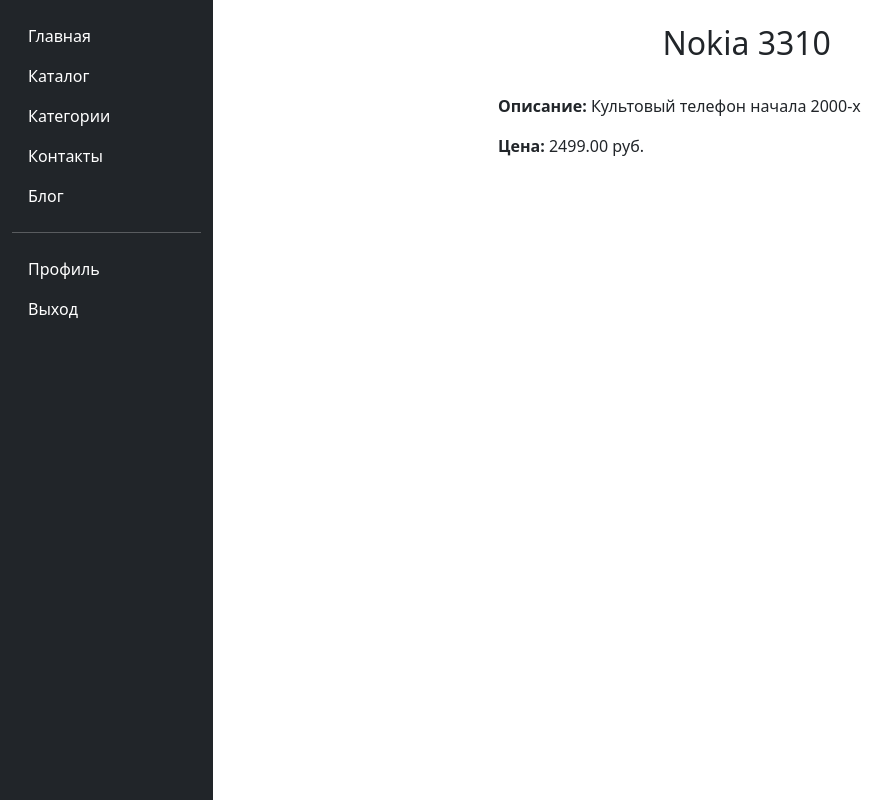
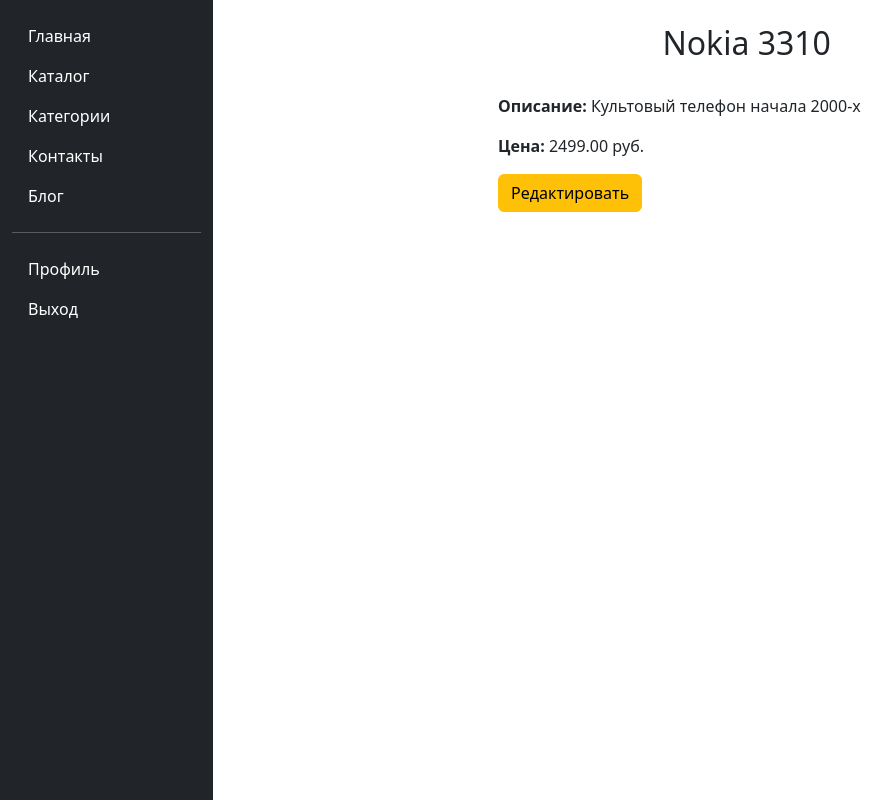
Before and after one commit to Lexish-ru/Module_6, a Django app: page /product/1/ in a window 1280 px wide. Shown: the whole page, without its empty margins (0-895 px from the left). Run offline with Django 5.2, Linux system fonts and the light colour scheme; data comes from the database, SQL or seed files in the repository.

Commit message:
HW_26.1_product.html

```diff
--- a/catalog/templates/catalog/product.html
+++ b/catalog/templates/catalog/product.html
@@ -11,6 +11,7 @@
     {% endif %}
     <p><strong>Описание:</strong> {{ product.description }}</p>
     <p><strong>Цена:</strong> {{ product.price }} руб.</p>
+    <a href="{% url 'product_edit' product.pk %}" class="btn btn-warning">Редактировать</a>
   </div>
 </div>
 {% endblock %}
```
